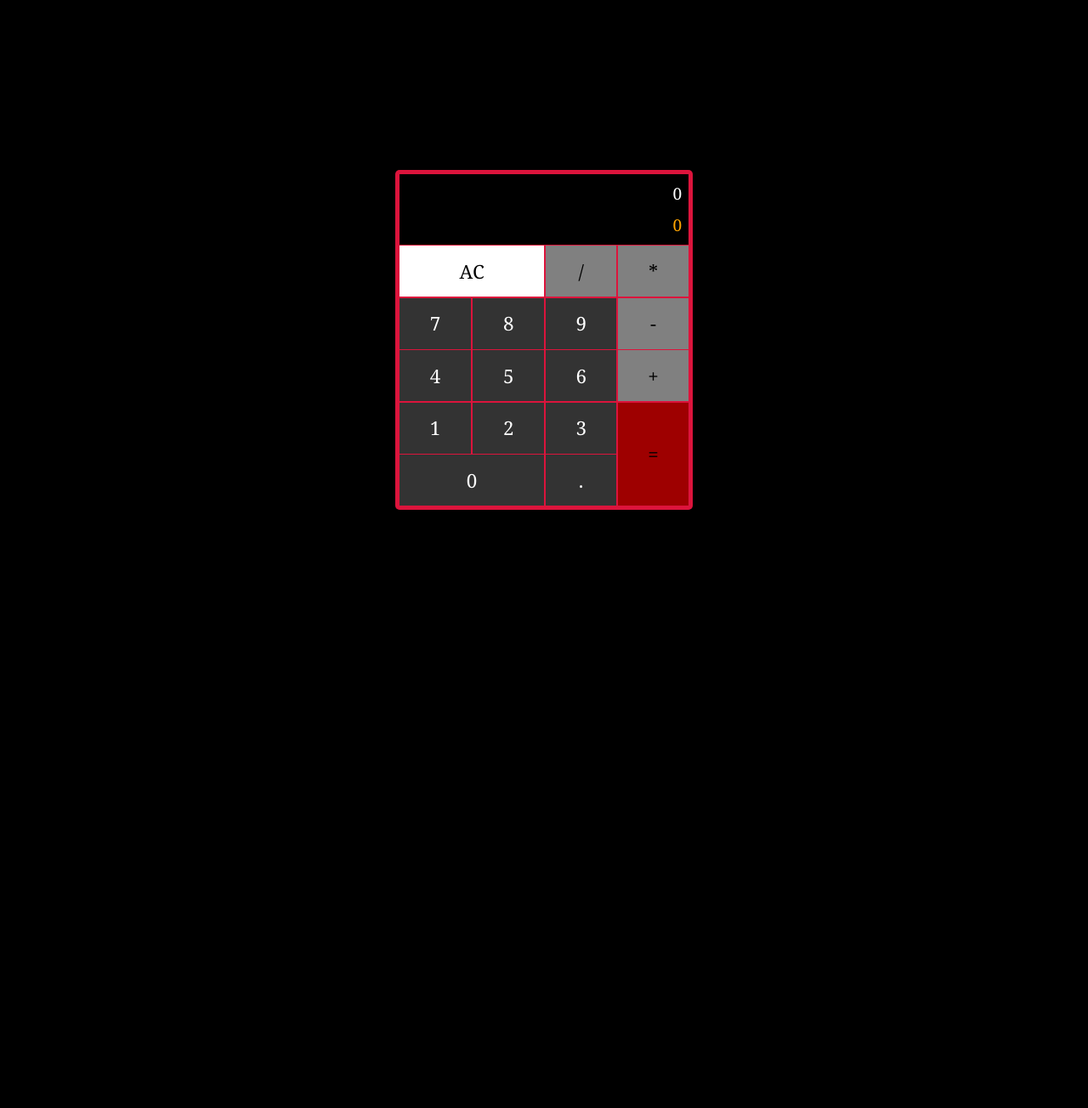
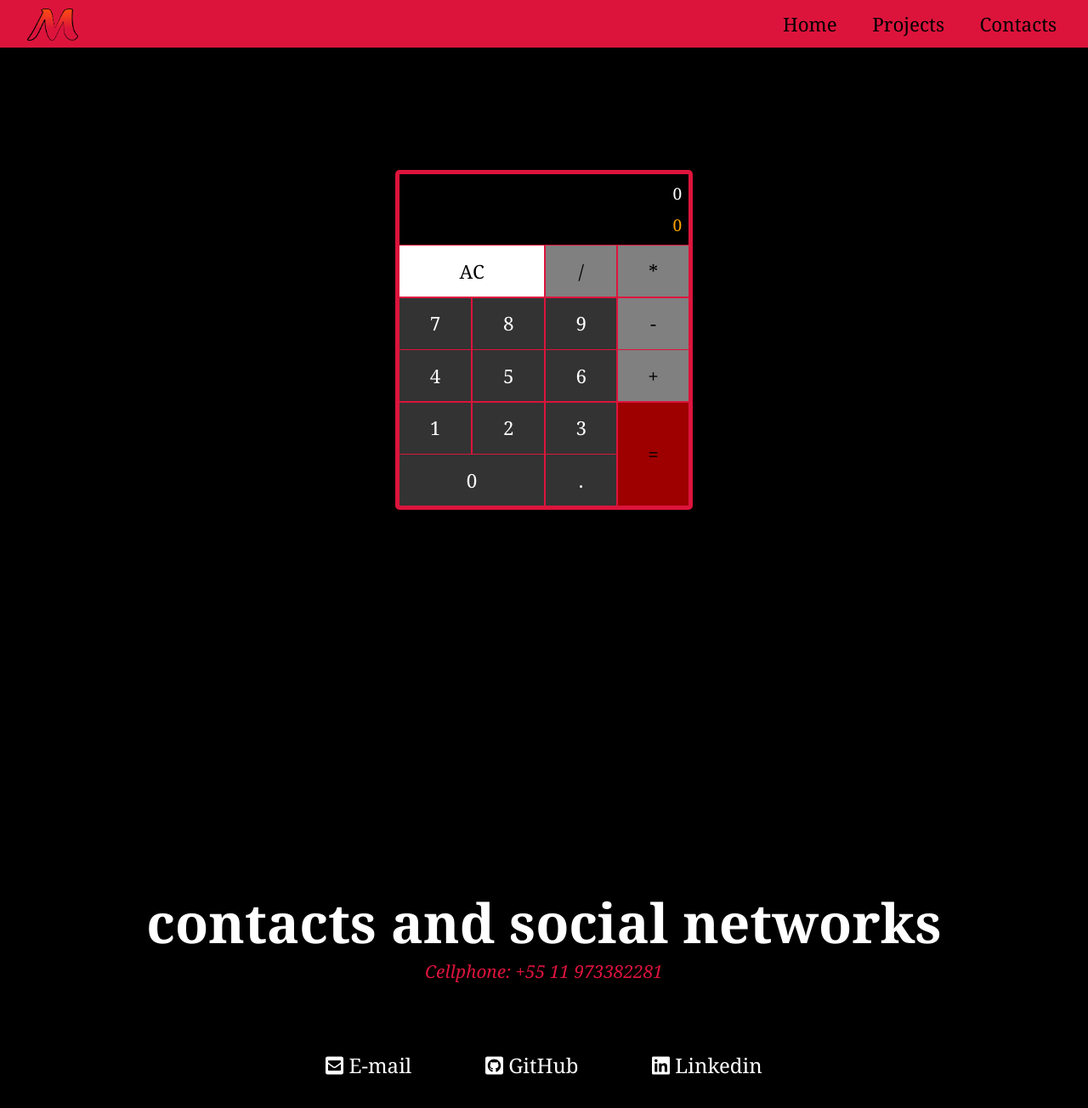
Before and after one commit to marcosvmds/fcc-projects2, a Next.js app: page /calculator in a window 1280 px wide. Shown: the top 1304 px of the page at 85% size. Before the commit the page ends 800 px from the top, so only its background shows below. Built offline with nearby package versions, Linux system fonts and the light colour scheme.

Commit message:
add header and contacts default layout to all pages

```diff
--- /dev/null
+++ b/layout/Contacts.jsx
@@ -0,0 +1,95 @@
+import React from 'react'
+import styled, {ThemeProvider} from 'styled-components';
+import { FontAwesomeIcon } from "@fortawesome/react-fontawesome";
+import { faEnvelopeSquare } from "@fortawesome/free-solid-svg-icons";
+import { faLinkedin, faGithubSquare } from "@fortawesome/free-brands-svg-icons";
+
+export default function Contacts(props){
+    return(
+        <GlobalContacts id="contacts">
+
+        <h2>contacts and social networks</h2>
+        <p className="contact-sub">Cellphone: +55 11 {props.phone}</p>
+            <ul>
+                <li className="contact">
+                    <a className="contact-link" href={"mailto:"+props.email}>
+                    <p><FontAwesomeIcon icon={faEnvelopeSquare} className="icon"/> E-mail</p>
+                    </a>
+                </li>
+                <li className="contact">
+                    <a className="contact-link" id="profile-link"
+                    href="http://github.com/marcosvmds" target="_blank">
+                        <p><FontAwesomeIcon icon={faGithubSquare}/> GitHub</p>
+                    </a>
+                </li>
+                <li className="contact">
+                    <a className="contact-link"
+                    href="https://www.linkedin.com/in/marcosvmds/"  target="_blank">
+                        <p><FontAwesomeIcon icon={faLinkedin} className="icon"/> Linkedin</p>
+                    </a>
+                </li>
+            </ul>
+        </GlobalContacts>
+    )
+}
+const GlobalContacts = styled.section`
+    display: flex;
+    flex-direction: column;
+    align-items: center;
+    justify-content: center;
+    text-align: center;
+    height: 91vh;
+    background-color: black;
+    h2{
+        font-size: 4rem;
+        color: white;
+    }
+        .contact-sub{
+        font-size: 1.3rem;
+        font-style: italic;
+        color: crimson;
+        margin-bottom: 4rem;
+    }
+    ul{
+        display: flex;
+        justify-content: space-around;
+        width: 100%;
+        max-width: 600px;
+        list-style: none;
+        li{
+            a{
+                font-size: 1.5rem;
+                padding: 1rem 0px 1rem;
+                color: white;
+                display: inline-block;
+                p{
+                  display:inline-block;
+                }
+                &:hover{
+                  transform: translateY(-15px);
+                  transition: 1s;
+                }
+                &:hover p{
+                  color: crimson;
+                  font-size: 1.7rem;
+                  transition: 1s;
+                }
+              }
+        }
+    }
+    @media (max-width:460px){
+        ul{
+          flex-direction: column;
+          justify-content: center;
+        }
+        .contact-link{
+           margin-bottom: 1rem;
+        }
+        .contact-link:hover{
+          transform: translateX(15px);
+          transition: 1s;
+        }
+    }
+
+
+`
--- /dev/null
+++ b/layout/Header.jsx
@@ -0,0 +1,71 @@
+import React from 'react'
+import Link from 'next/link'
+import Image from 'next/image'
+import styled, {ThemeProvider} from 'styled-components';
+
+export default function MyHeader(){
+    return(
+        <GlobalNavBar id="navbar">
+            <Link href="/" >
+                <a className="nav-logo">
+                  <Image src="/m-logo-sf-p.png" width="60px" height="38px" alt="temp site logo"/>
+                </a>
+            </Link>
+            <ul className="nav-list">
+                <li><a href="/">Home</a></li>
+                <li><a href="/#projects">Projects</a></li>
+                <li><a href="#contacts">Contacts</a></li>
+            </ul>
+        </GlobalNavBar>
+    )
+}
+const GlobalNavBar = styled.nav`
+    color: black;
+    position: fixed;
+    z-index: 99;
+    margin-bottom:60px;
+    background-color: rgb(220, 20, 60);
+    border-bottom: solid white 2px;
+    display: flex;
+    justify-content: space-between;
+    width: 100%;
+    height: 60px;
+    top:0px;
+    left: 0px;
+    transition: 0.5s;
+    &:hover{
+      border-bottom: 4px black solid;
+    }
+    .nav-logo{
+      position: relative;
+      top: 3px;
+      margin-left: 2rem;
+      align-self: center;
+      margin-top: 2px;
+    }
+    ul{
+      display: flex;
+      align-items: center;
+      margin-right: 1rem;
+      list-style: none;
+      li{
+        display: flex;
+        height: 100%;
+        align-content: center;
+        a{
+          display: flex;
+          align-items: center;
+          height: 100%;
+          padding: 0px 1.3rem;
+          font-size: 1.4rem;
+          color: black;
+          &:hover{
+            font-weight: bold;
+            color: white;
+            background-color: rgba(0,0,0, 0.1);
+            transition: 0.5s;
+          }
+        }
+      }
+  }
+`
--- a/pages/_app.js
+++ b/pages/_app.js
@@ -1,9 +1,16 @@
-import App from 'next/app';
+//import App from 'next/app';
+import '../styles/global.scss';
+import React from 'react'
+import Header from '../layout/Header'
+import Contacts from '../layout/Contacts'
 
-// function MyApp({ Component, pageProps }) {
-//     return <Component {...pageProps} />
-//   }
-
-import '../styles/global.scss';
-
-export default App;
+function MyApp({ Component, pageProps }) {
+    return (
+        <>
+          <Header/>
+          <Component {...pageProps}/>
+          <Contacts phone="973382281" email="mazzeimarcosv@gmail.com"/>
+        </>
+        )
+  }
+export default MyApp;
--- /dev/null
+++ b/pages/_document.js
@@ -0,0 +1,30 @@
+import Document from 'next/document';
+import { ServerStyleSheet } from 'styled-components';
+
+export default class MyDocument extends Document {
+  static async getInitialProps(ctx) {
+    const sheet = new ServerStyleSheet();
+    const originalRenderPage = ctx.renderPage;
+
+    try {
+      ctx.renderPage = () =>
+        originalRenderPage({
+          enhanceApp: (App) => (props) =>
+            sheet.collectStyles(<App {...props} />),
+        });
+
+      const initialProps = await Document.getInitialProps(ctx);
+      return {
+        ...initialProps,
+        styles: (
+          <>
+            {initialProps.styles}
+            {sheet.getStyleElement()}
+          </>
+        ),
+      };
+    } finally {
+      sheet.seal();
+    }
+  }
+}
--- a/pages/calculator.jsx
+++ b/pages/calculator.jsx
@@ -16,8 +16,8 @@ function Calculator(){
        if(inputState == '0'){
            if(x == '.') setInputState(inputState+x);
            else if(x != '0') setInputState(x);
-       } else {
-            if(x=='.' && !isOp(inputState.slice(-1))){
+       } else if(x=='.'){
+           if(!isOp(inputState.slice(-1))){
             for(let i=inputState.length; i>0; i--){
                 let char = inputState[i];
                 if(char=='.') break;
@@ -27,12 +27,13 @@ function Calculator(){
                 }
                 if(i==1) setInputState(inputState+x)
             }
+           } else {setInputState(inputState.slice(0,inputState.length-1)+'.')}
         } else {
             if(lastAction=='='){
                 setInputState(x);
-                } else if(!isOp(inputState.slice(-1))) setInputState(inputState+x);
+            } setInputState(inputState+x);
         }
-       }
+
        setLastAction(x)
    }
    function equal(){
@@ -117,7 +118,7 @@ const AppBase = styled.div`
     flex-direction: column;
     justify-content: center;
     height: 100vh;
-    width: 50vw;
+    width: 90vw;
 `
 const CalculatorGrid = styled.div`
     display: grid;
--- a/styles/drummachine.scss
+++ b/styles/drummachine.scss
@@ -4,13 +4,14 @@
     flex-direction: column;
     height: 100vh;
     justify-content: center;
+    align-items: center;
 }
 #drum-machine{
     display: flex;
     justify-content: space-evenly;
     background-color: crimson;
     border-radius: 1rem;
-    max-width: 900px;
+    max-width: 550px;
     width: 100%;
     padding: 1rem;
     @media(max-width:1100px){
--- a/styles/markdownpreviewer.scss
+++ b/styles/markdownpreviewer.scss
@@ -48,7 +48,6 @@
 
 // MARKDOWN STYLES
 #preview {
-
     blockquote {
       border-left: 3px solid white;
       padding-left: 5px;
--- a/styles/randomquotes.scss
+++ b/styles/randomquotes.scss
@@ -11,6 +11,7 @@
     align-items: center;
     width: 960px;
     height: 540px;
+    margin-top: 40px;
     background-position: center;
     border-radius: 5px;
     box-shadow: 0px 0px 8px black;
```
Also changed, not shown: pages/home.jsx (+2 -46 lines), styles/home.scss (+0 -109 lines), public/m-logo-sf-p.png (added), public/m-logo-sf.png (added). Lines whose indentation alone changed are shown as unchanged.
